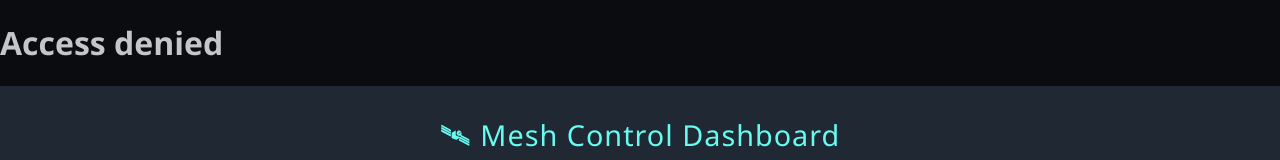
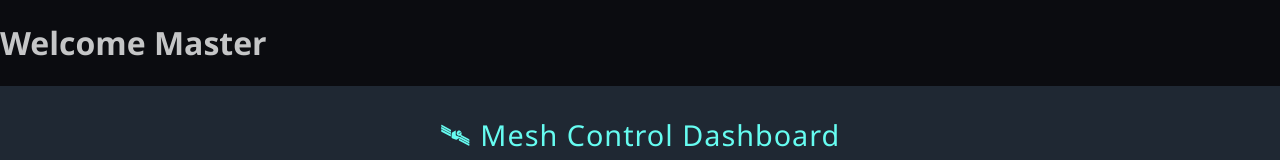
Before and after one commit to jbanks7220/The-DL, a plain HTML site: page index.html in a window 1280 px wide. Shown: the top 160 px of the page. Drawn offline with Linux system fonts and the light colour scheme.

Commit message:
Update index.html

```diff
--- a/index.html
+++ b/index.html
@@ -3,7 +3,7 @@
    <script>
   const params = new URLSearchParams(window.location.search);
   if (params.get("key") !== "ThickThighsUwU69!") {
-    document.write("<h1>Access denied</h1>");
+    document.write("<h1>Welcome Master</h1>");
     throw new Error("Wrong key");
   }
 </script>
```
